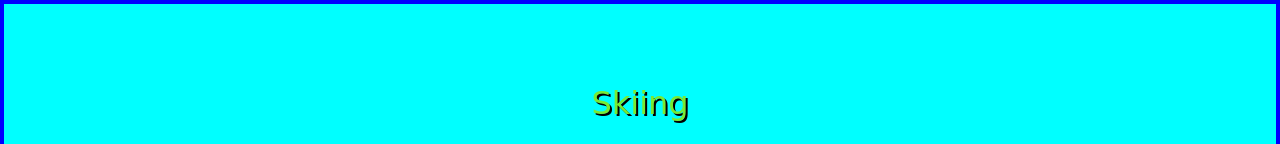
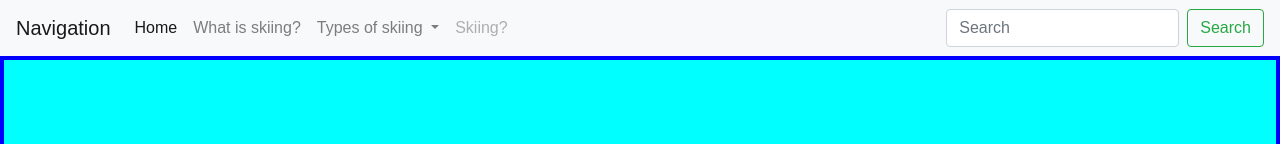
Before and after one commit to sophielorine/Basic-Bootstrap-6.5, a plain HTML site: page index.html in a window 1280 px wide. Shown: the top 144 px of the page. Drawn offline with Linux system fonts and the light colour scheme; a web font is replaced by a local one.

Commit message:
Update index.html

```diff
--- a/index.html
+++ b/index.html
@@ -20,7 +20,43 @@
 
   <body>
 
+		<!-- Nav -->
+<nav class="navbar navbar-expand-lg navbar-light bg-light">
+  <a class="navbar-brand" href="#">Navigation</a>
+  <button class="navbar-toggler" type="button" data-toggle="collapse" data-target="#navbarSupportedContent" aria-controls="navbarSupportedContent" aria-expanded="false" aria-label="Toggle navigation">
+    <span class="navbar-toggler-icon"></span>
+  </button>
 
+  <div class="collapse navbar-collapse" id="navbarSupportedContent">
+    <ul class="navbar-nav mr-auto">
+      <li class="nav-item active">
+        <a class="nav-link" href="#">Home <span class="sr-only">(current)</span></a>
+      </li>
+      <li class="nav-item">
+        <a class="nav-link" target="_blank" href="https://en.wikipedia.org/wiki/Skiing">What is skiing?</a>
+      </li>
+      <li class="nav-item dropdown">
+        <a class="nav-link dropdown-toggle" href="#" id="navbarDropdown" role="button" data-toggle="dropdown" aria-haspopup="true" aria-expanded="false">
+          Types of skiing
+        </a>
+        <div class="dropdown-menu" aria-labelledby="navbarDropdown">
+          <a class="dropdown-item" target="_blank" href="https://en.wikipedia.org/wiki/Alpine_skiing">Alpine</a>
+		<div class="dropdown-divider"></div>
+          <a class="dropdown-item" target="_blank" href="https://en.wikipedia.org/wiki/Slalom_skiing">Slalom</a>
+          <div class="dropdown-divider"></div>
+          <a class="dropdown-item" target="_blank"href="https://en.wikipedia.org/wiki/Cross-country_skiing">Cross-country</a>
+        </div>
+      </li>
+      <li class="nav-item">
+        <a class="nav-link disabled" href="#" tabindex="-1" aria-disabled="true">Skiing?</a>
+      </li>
+    </ul>
+    <form class="form-inline my-2 my-lg-0">
+      <input class="form-control mr-sm-2" type="search" placeholder="Search" aria-label="Search">
+      <button class="btn btn-outline-success my-2 my-sm-0" type="submit">Search</button>
+    </form>
+  </div>
+</nav>
 
 	  <header>
 
@@ -29,40 +65,53 @@
 		</header>
 
 
-	<section>
+
 
 		<div class="main-content">
 
 			<h1 id="header1">I love skiing</h1>
 
-		<!-- Caroussel -->
+
+
+		<!-- Carousel -->
 <div id="carouselExampleIndicators" class="carousel slide" data-ride="carousel">
+
   	<ol class="carousel-indicators">
     	<li data-target="#carouselExampleIndicators" data-slide-to="0" class="active"></li>
     	<li data-target="#carouselExampleIndicators" data-slide-to="1"></li>
     	<li data-target="#carouselExampleIndicators" data-slide-to="2"></li>
   	</ol>
+
   	<div class="carousel-inner">
     	<div class="carousel-item active">
       		<img class="d-block w-100" src="images/caroussel1.jpg" alt="First slide">
     	</div>
+
     	<div class="carousel-item">
       		<img class="d-block w-100" src="images/872759778.jpg" alt="Second slide">
     	</div>
+
     	<div class="carousel-item">
       		<img class="d-block w-100" src="images/c3.jpg" alt="Third slide">
     	</div>
+
   	</div>
+
+
   <a class="carousel-control-prev" href="#carouselExampleIndicators" role="button" data-slide="prev">
     <span class="carousel-control-prev-icon" aria-hidden="true"></span>
     <span class="sr-only">Previous</span>
   </a>
+
   <a class="carousel-control-next" href="#carouselExampleIndicators" role="button" data-slide="next">
     <span class="carousel-control-next-icon" aria-hidden="true"></span>
     <span class="sr-only">Next</span>
   </a>
+
 </div>
 
+		<!-- Paragraph -->
+		<section>
 
 		<p class="even-paragraph">Mattis rhoncus urna neque viverra. Tincidunt augue interdum velit euismod in pellentesque massa placerat duis. Faucibus in ornare quam viverra orci sagittis eu volutpat. Venenatis a condimentum vitae sapien. Vel pharetra vel turpis nunc eget. Facilisis mauris sit amet massa vitae tortor condimentum lacinia. Et malesuada fames ac turpis egestas maecenas. Quis imperdiet massa tincidunt nunc pulvinar sapien et ligula. Urna duis convallis convallis tellus id interdum. Senectus et netus et malesuada fames. Scelerisque eleifend donec pretium vulputate sapien nec sagittis aliquam. Nulla aliquet porttitor lacus luctus accumsan tortor posuere ac ut. Convallis aenean et tortor at risus viverra adipiscing. Id aliquet risus feugiat in. Interdum velit laoreet id donec ultrices tincidunt arcu non. Pharetra convallis posuere morbi leo urna molestie at. </p>
 
@@ -71,14 +120,17 @@
 
 		</section>
 
+		<!-- Progress Bar -->
 	<div class="progress">
+
   		<div class="progress-bar progress-bar-striped progress-bar-animated bg-danger" role="progressbar" aria-valuenow="75" aria-valuemin="0" aria-valuemax="100" style="width: 75%"></div>
+
 	</div>
 
 	 <br>
+	<br>
 
-
-
+	  	<!-- Footer -->
 		<footer>
 
 
@@ -91,8 +143,12 @@
 
 	  <!-- Optional JavaScript -->
       <!-- jQuery first, then Popper.js, then Bootstrap JS -->
+	<section>
 
     	<script src="js/jquery-3.5.0.slim.min.js"></script>
     	<script src="js/bootstrap.bundle.min.js"></script>
+
+	</section>
+
   </body>
 </html>
```
Lines whose indentation alone changed are shown as unchanged.
